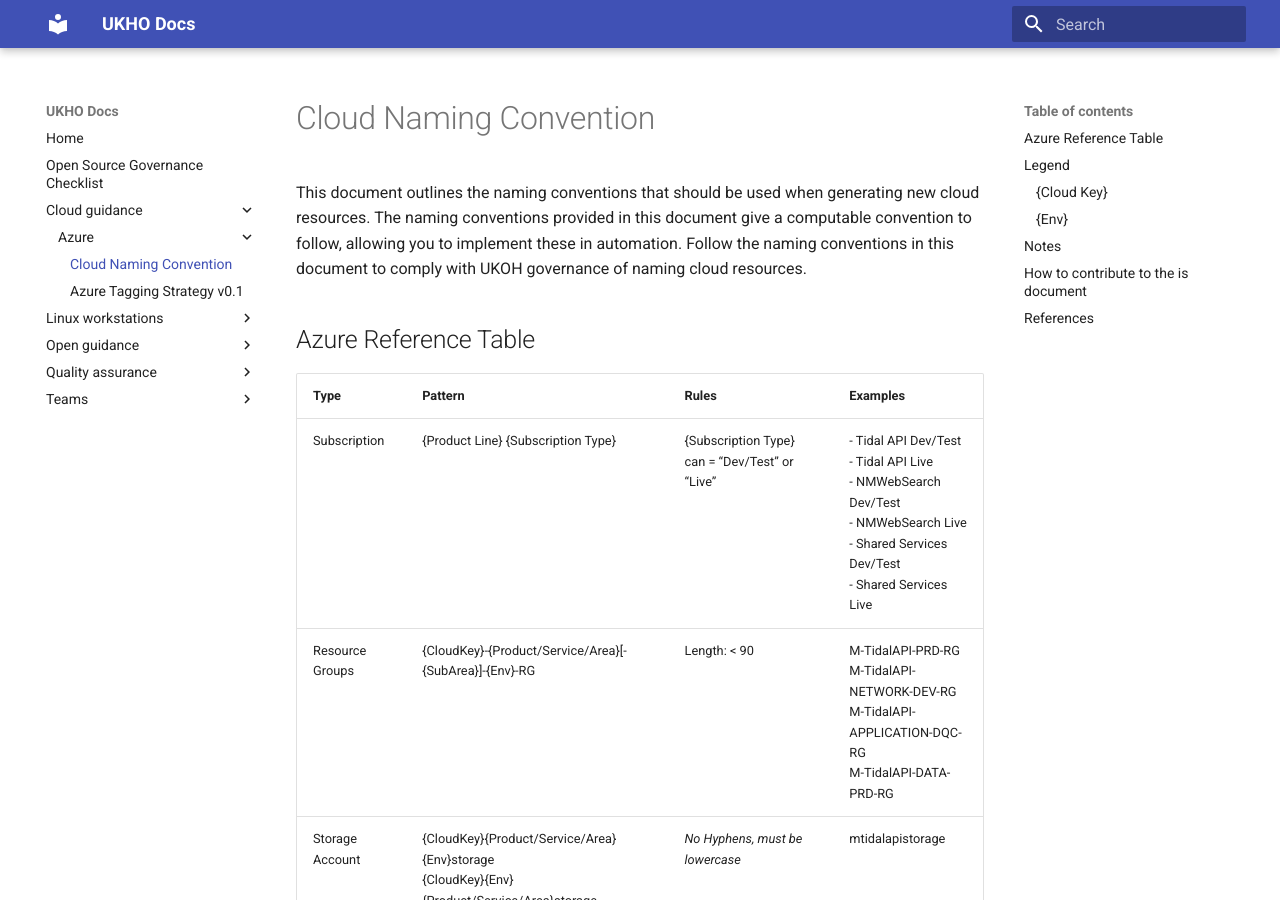
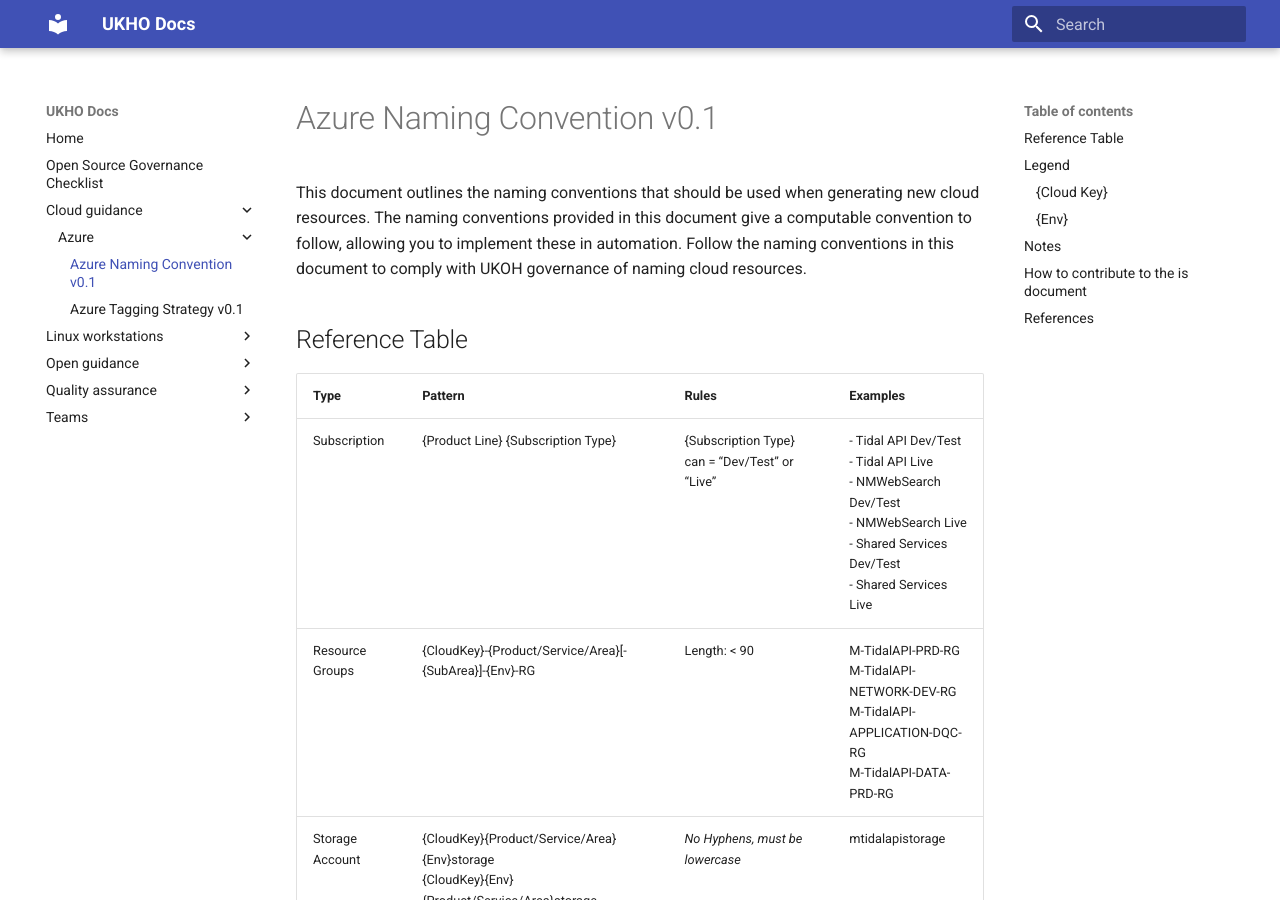
Before and after one commit to UKHO/docs, an MkDocs documentation site: the page built from docs/cloud-guidance/azure/ukho-azure-naming-convention.md, in a window 1280 px wide and 900 px high. Built offline with MkDocs 1.6.1 and Material for MkDocs 9.7.7, drawn with Linux system fonts in a browser that asks for light colours.

Commit message:
updated headings

```diff
--- a/docs/cloud-guidance/azure/ukho-azure-naming-convention.md
+++ b/docs/cloud-guidance/azure/ukho-azure-naming-convention.md
@@ -1,8 +1,8 @@
-# Cloud Naming Convention
+# Azure Naming Convention v0.1
 
 This document outlines the naming conventions that should be used when generating new cloud resources. The naming conventions provided in this document give a computable convention to follow, allowing you to implement these in automation. Follow the naming conventions in this document to comply with UKOH governance of naming cloud resources.
 
-## Azure Reference Table
+## Reference Table
 
 | Type | Pattern | Rules | Examples |
 |-|-|-|-|
```
